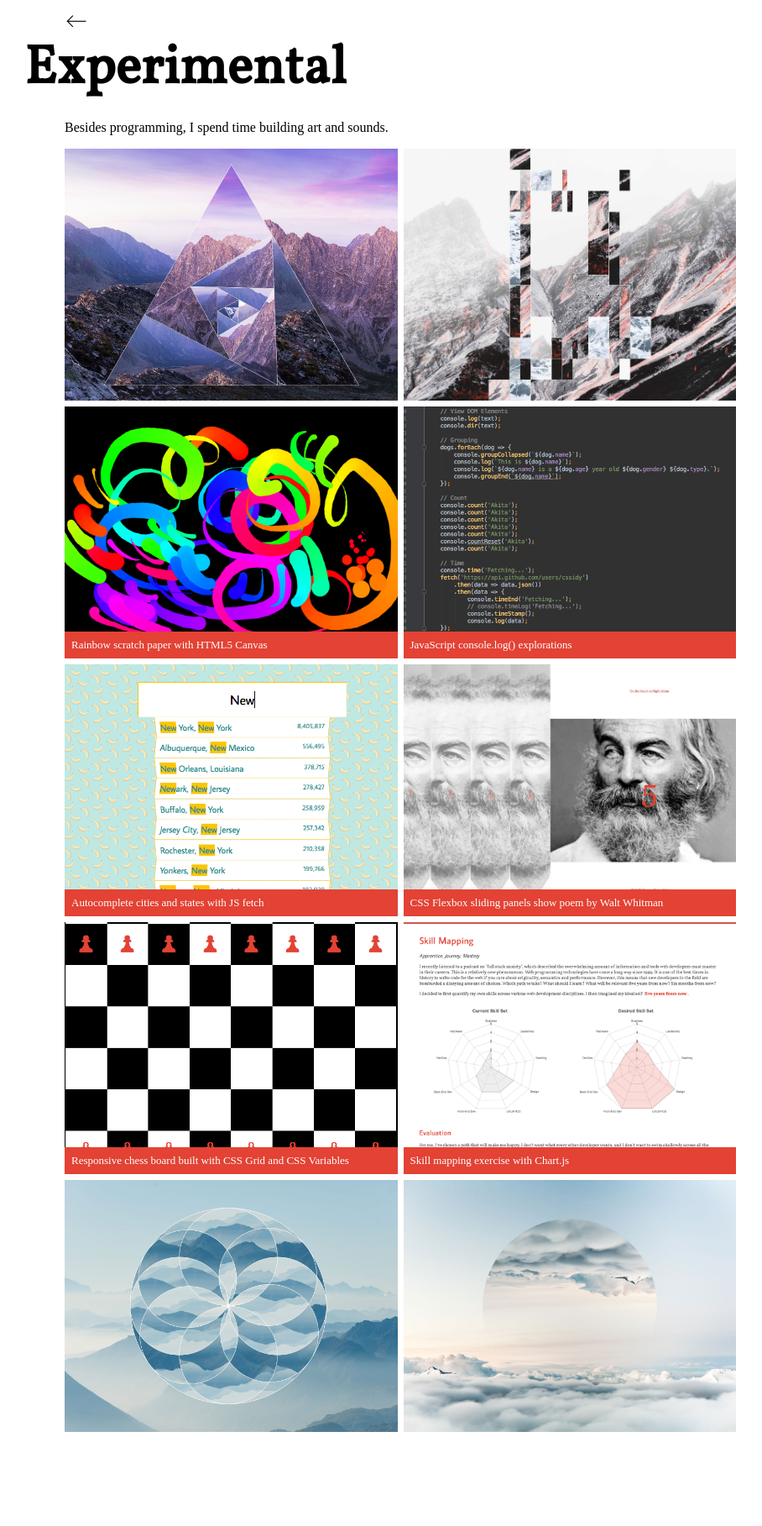
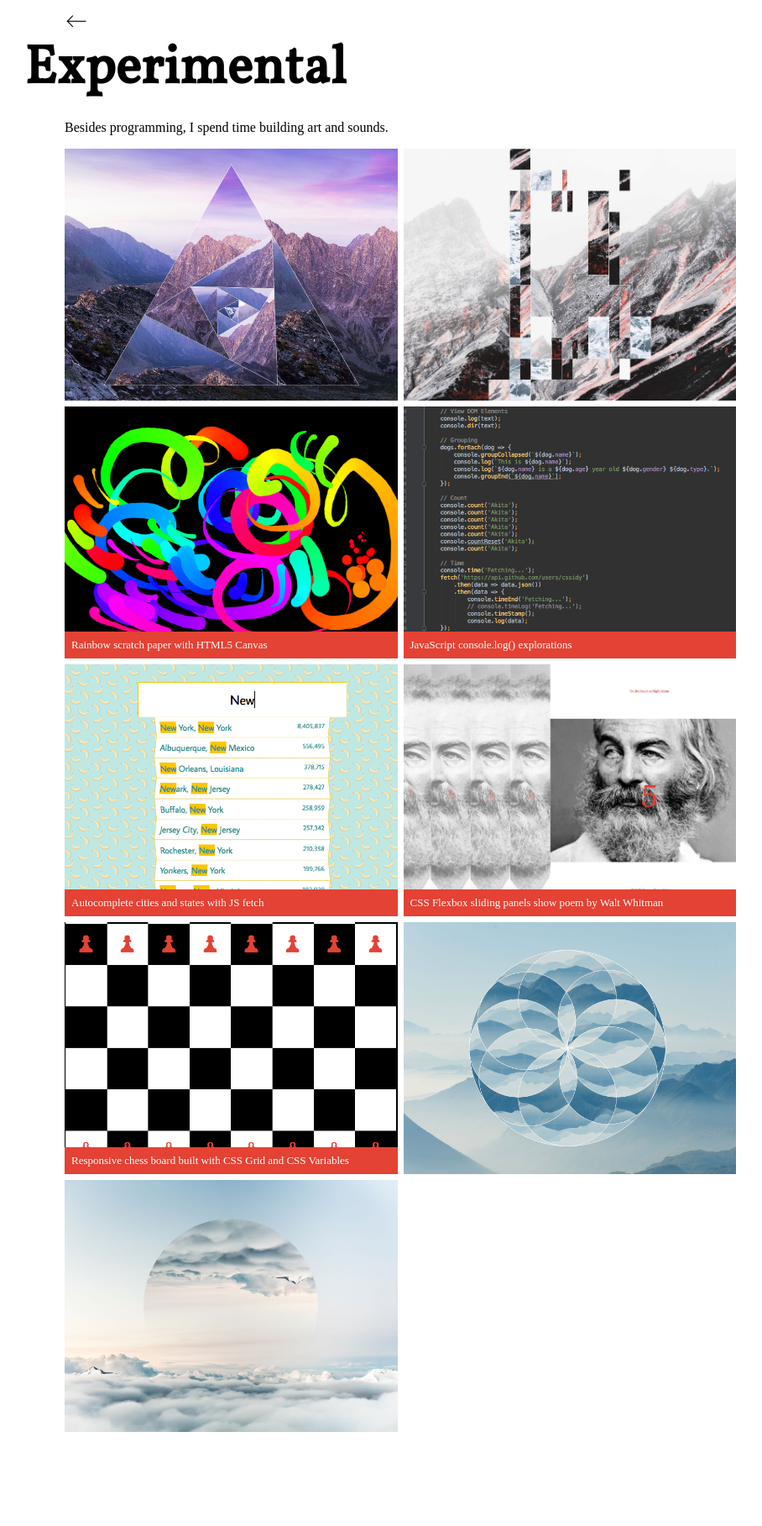
Before and after one commit to cssidy/personal-site, a Jekyll site: the page built from experimental.html, in a window 1280 px wide. Shown: the whole page at 84% size, without its empty margins (163-1071 px from the left). Built offline with Jekyll 4.4.1, drawn with Linux system fonts in a browser that asks for light colours; some web fonts are replaced.

Commit message:
Update experimental.html

```diff
--- a/experimental.html
+++ b/experimental.html
@@ -45,12 +45,6 @@ layout: layout
       </a>
     </li>
     <li>
-      <a href="https://cassidybrooke.net/skill-mapping">
-        <img src="/assets/images/digital/skill-mapping.jpg" />
-        <span>Skill mapping exercise with Chart.js</span>
-      </a>
-    </li>
-    <li>
       <img src="/assets/images/experiments/cloud-circles_web.jpg" />
     </li>
     <li>
```
